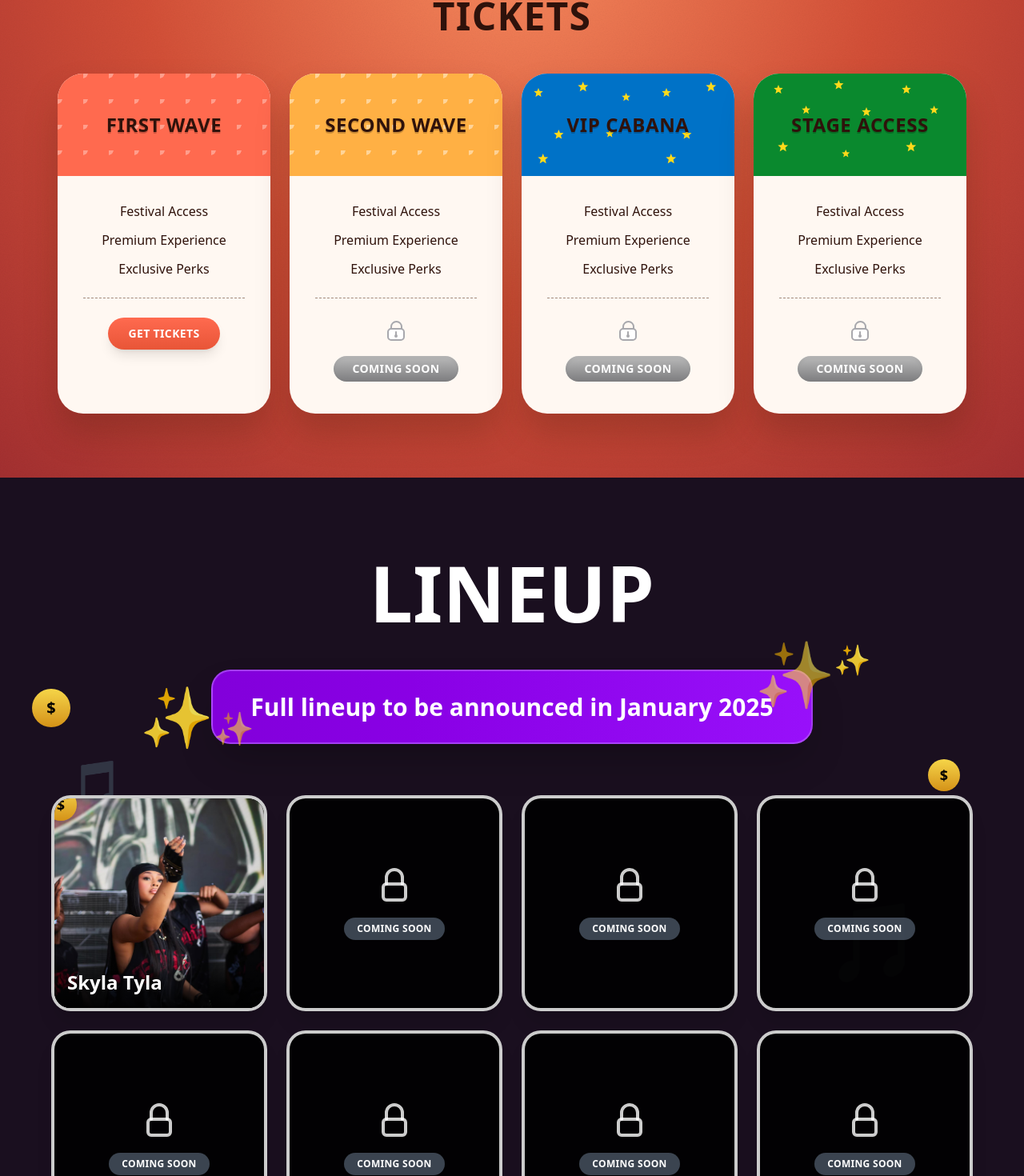
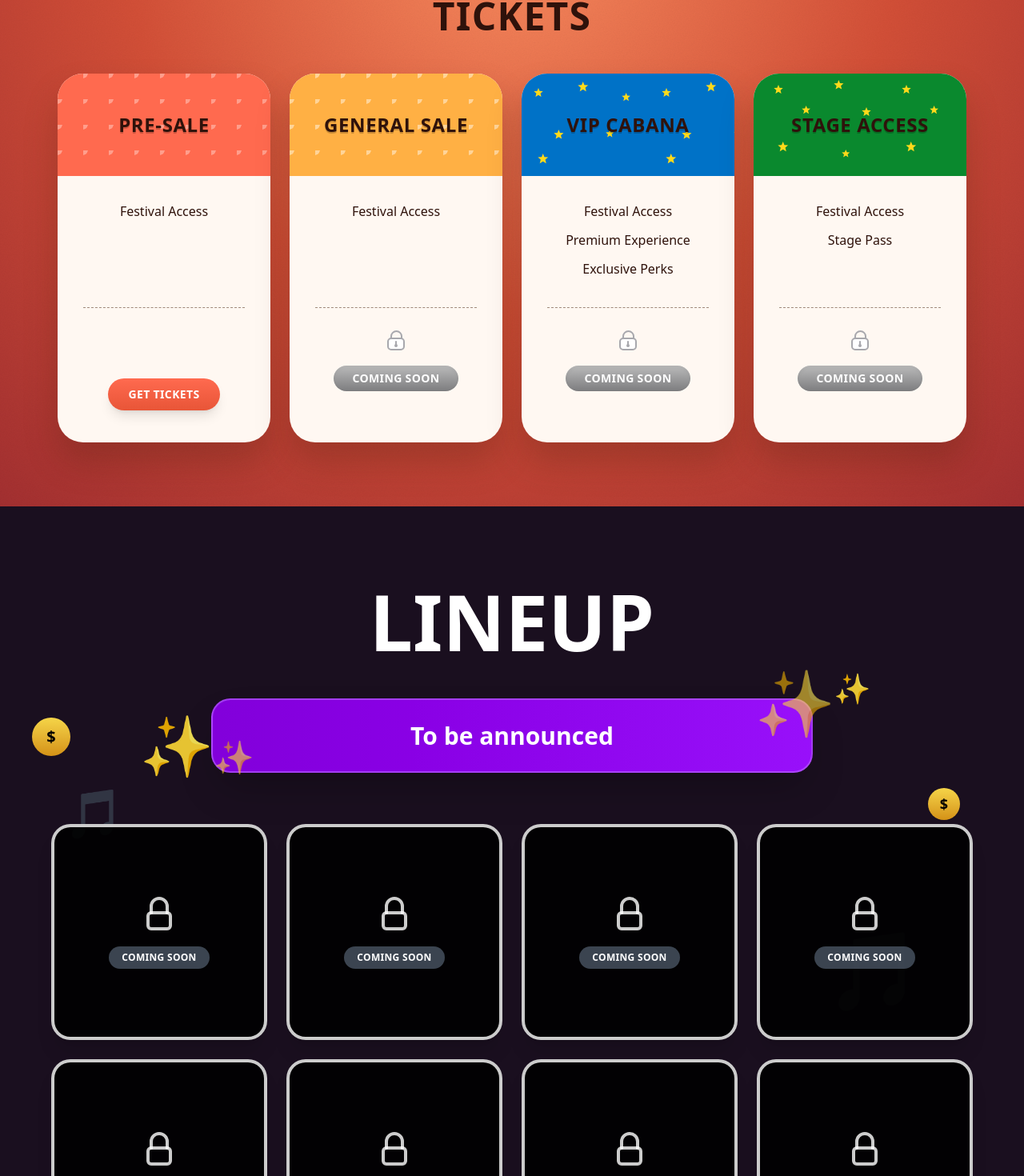
Before and after one commit to BolajiOlajide/danceeko, a Next.js app: page / in a window 1280 px wide. Shown: the part 884-2354 px from the top of the page at 80% size. Built offline with nearby package versions, Linux system fonts and the light colour scheme.

Commit message:
fix tiers

```diff
--- a/src/components/layout/footer.tsx
+++ b/src/components/layout/footer.tsx
@@ -166,9 +166,13 @@ export function Footer() {
         </div>
 
         <div className="flex flex-col gap-3 border-t border-white/10 pt-6 sm:gap-4 sm:pt-8">
-          <span className="text-center text-[clamp(2.5rem,12vw,10rem)] font-black uppercase leading-none tracking-tight text-white">
-            DANCE EKO
-          </span>
+          <div className="flex justify-center">
+            <img
+              src="/Dance-EKO-2025-Logo-trans.png"
+              alt="Dance Eko"
+              className="h-auto w-full max-w-md"
+            />
+          </div>
           <div className="flex justify-center text-xs font-semibold tracking-[0.3em] text-white/70 sm:justify-end sm:text-sm sm:tracking-[0.4em]">
             © 2025
           </div>
--- a/src/components/sections/hero.tsx
+++ b/src/components/sections/hero.tsx
@@ -28,8 +28,7 @@ export function Hero() {
 
         {/* Subtitle */}
         <p className="mb-8 max-w-4xl px-2 text-base font-normal leading-relaxed text-white sm:mb-12 sm:text-xl md:text-2xl">
-          A fusion of Afrobeats, Amapiano, and Afrohouse culture that moves our generation. The
-          city dances and you're invited to join the rhythm.
+          A vibrant two-day festival dedicated to dance, music, and culture, featuring some of Africa’s biggest DJ acts and showcasing the power of rhythm, and the beauty of diverse traditions.
         </p>
 
         {/* Buttons */}
--- a/src/components/sections/lineup.tsx
+++ b/src/components/sections/lineup.tsx
@@ -1,8 +1,8 @@
 const artists = [
   {
-    name: 'Skyla Tyla',
-    image: '/artists/skyla-tyla.jpg',
-    locked: false,
+    // name: 'Skyla Tyla',
+    // image: '/artists/skyla-tyla.jpg',
+    locked: true,
   },
   { locked: true },
   { locked: true },
@@ -78,7 +78,7 @@ export function Lineup() {
 
           <div className="rounded-2xl border-2 border-purple-400/50 bg-gradient-to-r from-purple-700 to-purple-600 px-4 py-4 text-center shadow-2xl sm:rounded-3xl sm:px-8 sm:py-6">
             <p className="text-base font-bold leading-snug text-white sm:text-xl md:text-2xl lg:text-3xl">
-              Full lineup to be announced in January 2025
+              To be announced
             </p>
           </div>
         </div>
--- a/src/components/sections/ticket.tsx
+++ b/src/components/sections/ticket.tsx
@@ -19,17 +19,17 @@ const createStarPattern = (points: Array<{ x: number; y: number; scale?: number
 
 const tiers = [
   {
-    title: 'FIRST WAVE',
+    title: 'Pre-sale',
     pattern: 'coralDots',
-    perks: ['Festival Access', 'Premium Experience', 'Exclusive Perks'],
+    perks: ['Festival Access'],
     locked: false,
     link: 'https://www.jetronticket.com/dance-eko-25',
     buttonColor: 'from-[#ff6a4f] to-[#e85537]',
   },
   {
-    title: 'SECOND WAVE',
+    title: 'General Sale',
     pattern: 'amberDots',
-    perks: ['Festival Access', 'Premium Experience', 'Exclusive Perks'],
+    perks: ['Festival Access'],
     locked: true,
     lockColor: '#a8a8ad',
     buttonColor: 'from-[#bbbbbb] to-[#7d7d7f]',
@@ -45,7 +45,7 @@ const tiers = [
   {
     title: 'STAGE ACCESS',
     pattern: 'greenStars',
-    perks: ['Festival Access', 'Premium Experience', 'Exclusive Perks'],
+    perks: ['Festival Access', 'Stage Pass'],
     locked: true,
     lockColor: '#a8a8ad',
     buttonColor: 'from-[#bbbbbb] to-[#7d7d7f]',
@@ -163,14 +163,13 @@ export function Ticket() {
             </div>
 
             <div className="relative flex flex-1 flex-col px-8 pb-10 pt-8 text-[#2f120b]">
-              <div className="flex flex-col gap-3 text-base">
+              <div className="flex min-h-[108px] flex-col gap-3 text-base">
                 {tier.perks.map((perk) => (
                   <p key={perk} className="font-medium">
                     {perk}
                   </p>
                 ))}
               </div>
-
               <div className="relative mt-6 border-t border-dashed border-[#a18a7c] pt-6">
                 <div className="flex flex-col items-center gap-4">
                   {tier.locked ? (
@@ -181,6 +180,8 @@ export function Ticket() {
                       </span>
                     </>
                   ) : (
+                    <>
+                      <div className="h-12" />
                       <a
                         href={tier.link}
                         target="_blank"
@@ -189,6 +190,7 @@ export function Ticket() {
                       >
                         Get Tickets
                       </a>
+                    </>
                   )}
                 </div>
               </div>
@@ -241,3 +243,45 @@ function LockIcon({
     </svg>
   );
 }
+
+function UnlockIcon({
+  className,
+  stroke = '#0a892e',
+}: {
+  className?: string;
+  stroke?: string;
+}) {
+  return (
+    <svg
+      viewBox="0 0 32 32"
+      fill="none"
+      className={className}
+      role="img"
+      aria-label="Unlocked"
+    >
+      <rect
+        x="6"
+        y="14"
+        width="20"
+        height="14"
+        rx="4"
+        stroke={stroke}
+        strokeWidth="2"
+        fill="white"
+      />
+      <path
+        d="M10 14V11.5C10 7.9 12.9 5 16.5 5S23 7.9 23 11.5V9"
+        stroke={stroke}
+        strokeWidth="2"
+        strokeLinecap="round"
+      />
+      <path
+        d="M16 18v4"
+        stroke={stroke}
+        strokeWidth="2"
+        strokeLinecap="round"
+      />
+      <circle cx="16" cy="23" r="2" fill={stroke} />
+    </svg>
+  );
+}
```
Lines whose indentation alone changed are shown as unchanged.
